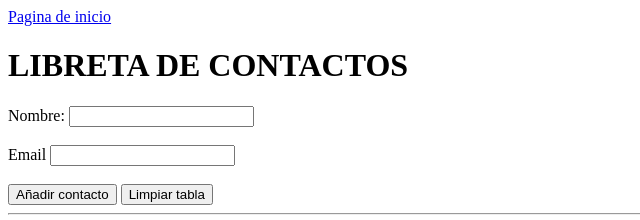
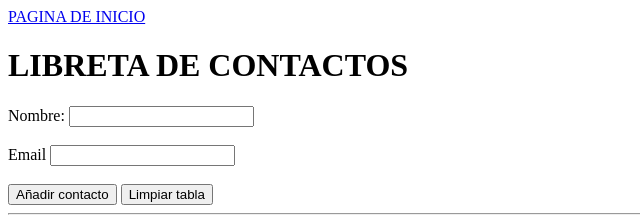
Before and after one commit to DannyFGB/DannyFGB.github.io, a plain HTML site: page AGENDA/index.html in a window 1280 px wide. Shown: the top 220 px of the page, 0-640 px from the left. Drawn offline with Linux system fonts and the light colour scheme.

```diff
--- a/AGENDA/index.html
+++ b/AGENDA/index.html
@@ -8,7 +8,7 @@
 </head>
 
 <body>
-    <a href="../index.html">Pagina de inicio</a>
+    <a href="../index.html">PAGINA DE INICIO</a>
     <h1>LIBRETA DE CONTACTOS</h1>
     <label for="Name">Nombre:</label>
     <input type="text" id="name" name="name"> <br><br>
```
